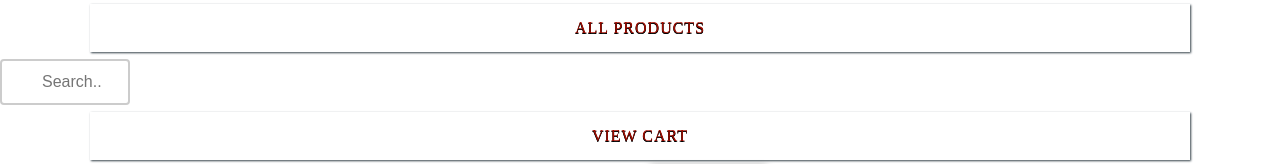
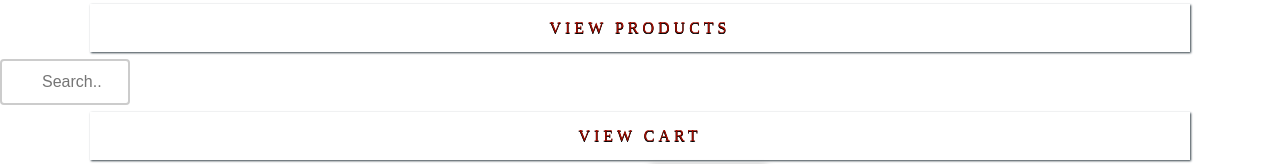
Before and after one commit to habibaudu/Store-Manager, a website: page client/products.html in a window 1280 px wide. Shown: the part 573-737 px from the top of the page. Drawn offline with Linux system fonts and the light colour scheme.

Commit message:
[Feature #161881004]update index.css view product to pointer

```diff
--- a/client/index.css
+++ b/client/index.css
@@ -631,8 +631,9 @@ tr:nth-child(odd) {background-color: #e4c580;
     text-align: center;
     font-size: 1em;
     font-family:Sabo;
-    letter-spacing: 1px;
+    letter-spacing: 4px;
     text-transform: uppercase;
+    cursor: pointer;
     box-shadow: 1px  1px 2px #35424a;
 }
 #title2 {
--- a/client/products.html
+++ b/client/products.html
@@ -93,7 +93,7 @@
             <img src ='img/walltims.jpg'>
 </div>
 <section id="title">
- All products
+ View products
 </section>
 <div id='ani'>
     <form>
```
